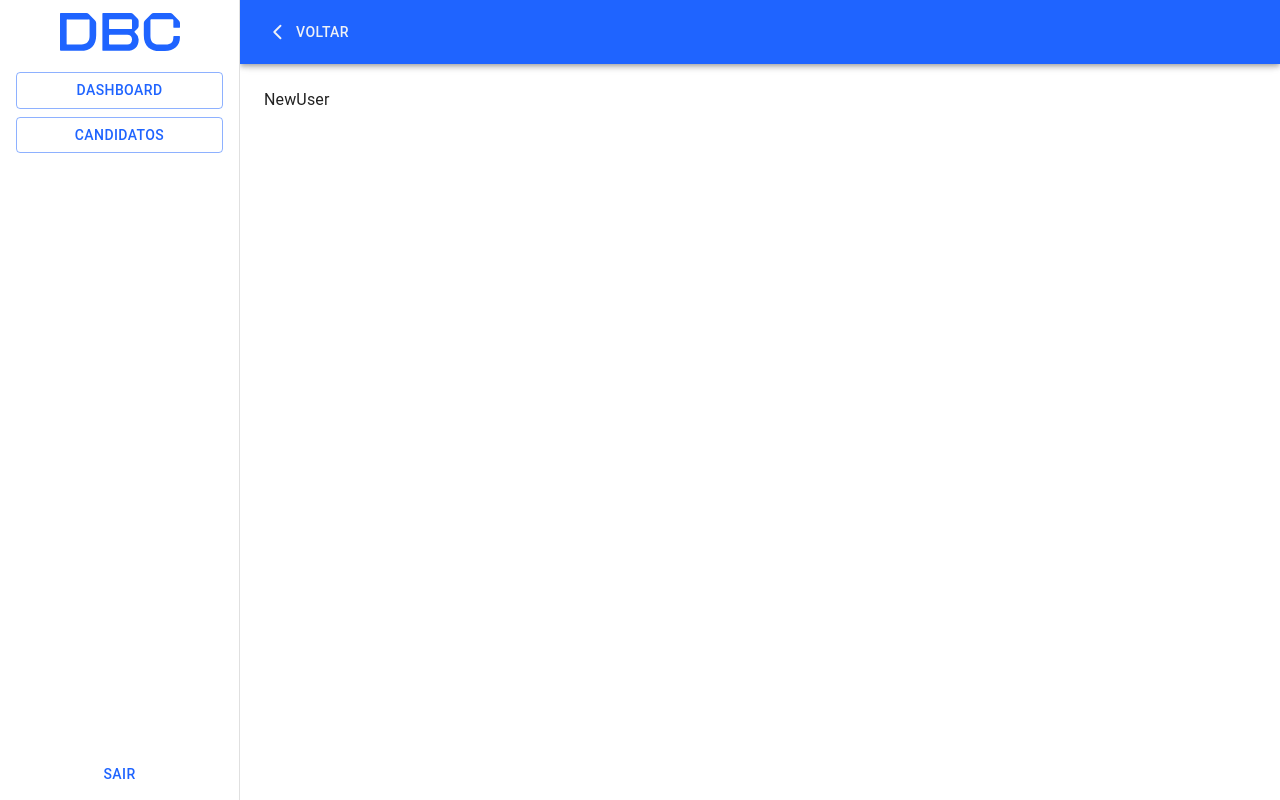
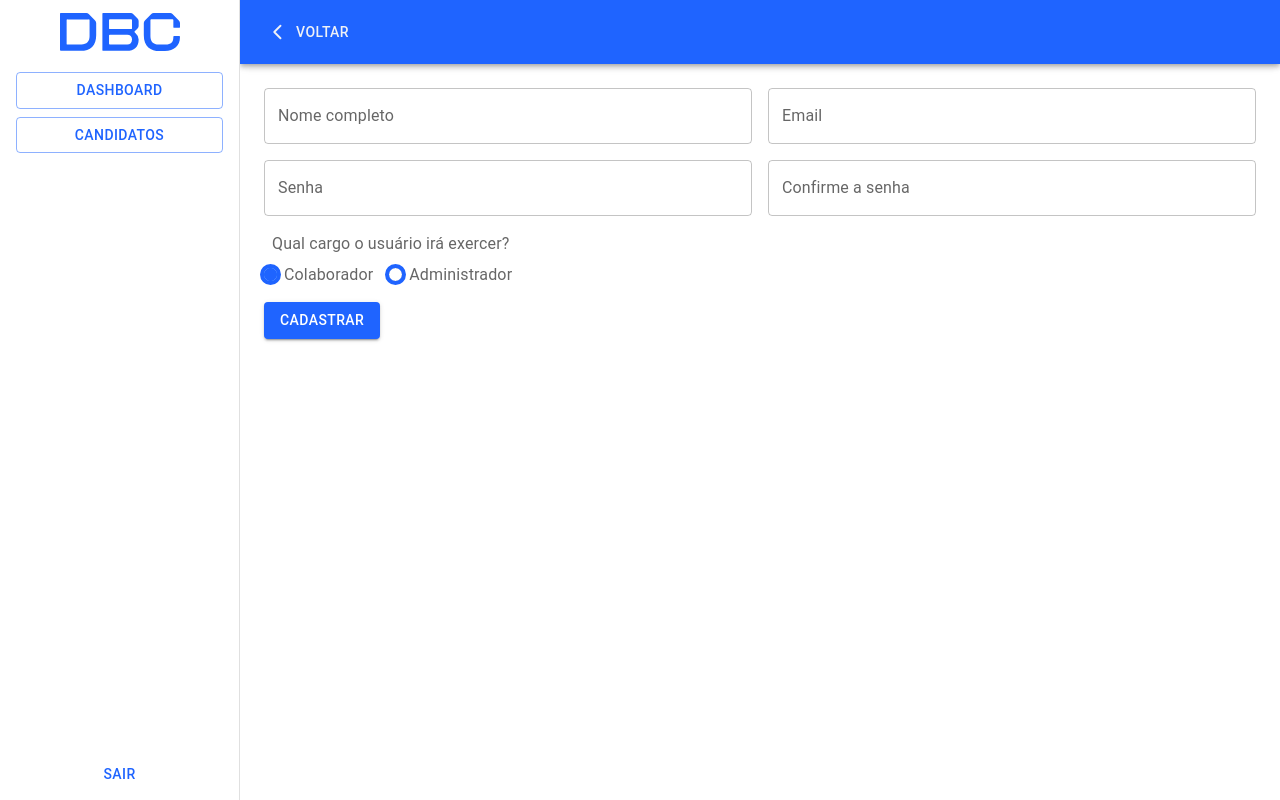
Before and after one commit to Danieljacon/vemser-vemser, a React (Create React App) app: page /dashboard/new-user in a window 1280 px wide. Built offline with nearby package versions, Linux system fonts and the light colour scheme; sample sign-in values are in the browser's storage.

Commit message:
adição de novo usuário e validação

```diff
--- a/src/components/drawerContainer/index.tsx
+++ b/src/components/drawerContainer/index.tsx
@@ -112,6 +112,7 @@ export const DrawerContainer = (props: IDrawerContainerProps) => {
               onClick={() => navigate(-1)}
               variant="text"
               color="secondary"
+              id="drawerContainer-voltar"
               startIcon={
                 <CaretLeft size={20} color="var(--white)" weight="bold" />
               }
--- a/src/pages/NewUser/index.tsx
+++ b/src/pages/NewUser/index.tsx
@@ -1,5 +1,168 @@
-export const NewUser = () => {
+import {
+  Stack,
+  Grid,
+  TextField,
+  Typography,
+  Button,
+  FormLabel,
+  Tooltip,
+} from "@mui/material";
+import { Radio } from "../../utils/theme";
+import { useForm } from "react-hook-form";
+import { INewUser } from "../../utils/interfaces";
+import { yupResolver } from "@hookform/resolvers/yup";
+import { newUserSchema } from "../../utils/schemas";
+
+export const NewUser: React.FC = () => {
+  const {
+    register,
+    handleSubmit,
+    formState: { errors },
+  } = useForm<INewUser>({
+    resolver: yupResolver(newUserSchema),
+    defaultValues: {
+      cargo: "colaborador",
+    },
+  });
+
+  const handleAddNewUser = (data: INewUser) => {
+    data = {
+      nome: data.nome,
+      email: data.email,
+      senha: data.senha,
+      cargo: data.cargo,
+    };
+    console.log(data);
+  };
+
   return (
-    <div>NewUser</div>
-  )
-}
+    <Stack maxWidth="lg" m="0 auto">
+      <Grid container>
+        <Grid
+          component="form"
+          container
+          spacing={2}
+          alignItems="center"
+          alignContent="center"
+          id="novo-usuario"
+          onSubmit={handleSubmit(handleAddNewUser)}
+        >
+          <Grid item xs={12} md={6} component="form">
+            <TextField
+              label="Nome completo"
+              variant="outlined"
+              sx={{
+                width: "100%",
+              }}
+              id="novo-usuario-nome"
+              error={!!errors.nome}
+              {...register("nome")}
+            />
+            <Typography variant="caption" color="error">
+              {errors.nome?.message}
+            </Typography>
+          </Grid>
+          <Grid item xs={12} md={6} component="form">
+            <TextField
+              label="Email"
+              variant="outlined"
+              sx={{
+                width: "100%",
+              }}
+              id="novo-usuario-email"
+              error={!!errors.email}
+              {...register("email")}
+            />
+            <Typography variant="caption" color="error">
+              {errors.email?.message}
+            </Typography>
+          </Grid>
+          <Grid item xs={12} md={6} component="form">
+            <Tooltip
+              title="A senha deve ter no mínimo 8 caracteres, 1 letra maiúscula, 1 letra minúscula, 1 número e 1 caracter especial"
+              placement="bottom-end"
+              arrow
+            >
+              <TextField
+                label="Senha"
+                variant="outlined"
+                type="password"
+                sx={{
+                  width: "100%",
+                }}
+                id="novo-usuario-senha"
+                error={!!errors.senha}
+                {...register("senha")}
+              />
+            </Tooltip>
+            <Typography variant="caption" color="error">
+              {errors.senha?.message}
+            </Typography>
+          </Grid>
+          <Grid item xs={12} md={6} component="form">
+            <TextField
+              label="Confirme a senha"
+              variant="outlined"
+              type="password"
+              sx={{
+                width: "100%",
+              }}
+              id="novo-usuario-confirmar-senha"
+              error={!!errors.confirmarSenha}
+              {...register("confirmarSenha")}
+            />
+            <Typography variant="caption" color="error">
+              {errors.confirmarSenha?.message}
+            </Typography>
+          </Grid>
+          <Grid item xs={12} md={6}>
+            <FormLabel component="legend" sx={{ mb: 1, ml: 1 }}>
+              Qual cargo o usuário irá exercer?
+            </FormLabel>
+            <Stack direction="row" spacing={2}>
+              <FormLabel
+                sx={{
+                  display: "flex",
+                  alignItems: "center",
+                  ml: 1,
+                }}
+              >
+                <Radio
+                  type="radio"
+                  value="colaborador"
+                  id="novo-usuario-colaborador"
+                  {...register("cargo")}
+                />
+                Colaborador
+              </FormLabel>
+              <FormLabel
+                sx={{
+                  display: "flex",
+                  alignItems: "center",
+                  ml: 1,
+                }}
+              >
+                <Radio
+                  type="radio"
+                  value="administrador"
+                  id="novo-usuario-administrador"
+                  {...register("cargo")}
+                />
+                Administrador
+              </FormLabel>
+            </Stack>
+          </Grid>
+          <Grid item xs={12}>
+            <Button
+              type="submit"
+              variant="contained"
+              id="novo-usuario-cadastrar"
+            >
+              Cadastrar
+            </Button>
+          </Grid>
+        </Grid>
+      </Grid>
+    </Stack>
+  );
+};
--- a/src/utils/schemas.ts
+++ b/src/utils/schemas.ts
@@ -15,12 +15,12 @@ export const stepOneSchema = yup.object().shape({
   cpf: yup
     .string()
     .required("CPF obrigatório")
-    .matches(/^(\d{3}\.?\d{3}\.?\d{3}\-?\d{2})$/, "CPF inválido"),
+    .matches(/^(\d{3}\.?\d{3}\.?\d{3}\-?\d{2})$/, "CPF inválido"), // eslint-disable-line
   telefone: yup
     .string()
     .required("Telefone obrigatório")
     .matches(
-      /^\([1-9]{2}\)(?:[2-8]|9[1-9])[0-9]{3}\-[0-9]{4}$/,
+      /^\([1-9]{2}\)(?:[2-8]|9[1-9])[0-9]{3}\-[0-9]{4}$/, // eslint-disable-line
       "O telefone precisa ser válido."
     ),
   rg: yup
@@ -76,3 +76,27 @@ export const stepTwoSchema = yup.object().shape({
     .required("Preencha o campo com o seu usuário do Github"),
   lgpd: yup.boolean().oneOf([true], "É necessário aceitar os termos"),
 });
+
+export const newUserSchema = yup.object().shape({
+  nome: yup.string().required("O nome é obrigatório"),
+  email: yup
+    .string()
+    .matches(
+      /^[\w-.]+@dbccompany.com$/,
+      "Só é válido o email com @dbccompany.com.br"
+    ),
+  senha: yup
+    .string()
+    .min(8, "A senha deve ter no mínimo 8 caracteres")
+    .matches(/^(?=.*[A-Z])/, "A senha deve ter no mínimo 1 letra maiúscula")
+    .matches(/^(?=.*[a-z])/, "A senha deve ter no mínimo 1 letra minúscula")
+    .matches(/^(?=.*[0-9])/, "A senha deve ter no mínimo 1 número")
+    .matches(
+      /^(?=.*[!@#$%^&*])/,
+      "A senha deve ter no mínimo 1 caracter especial"
+    ),
+  confirmarSenha: yup
+    .string()
+    .oneOf([yup.ref("senha"), null], "As senhas devem ser iguais")
+    .required("A confirmação de senha é obrigatória"),
+});
```
Also changed, not shown: src/utils/interfaces.ts (+9 -1 lines).
